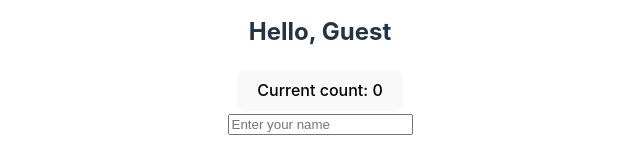
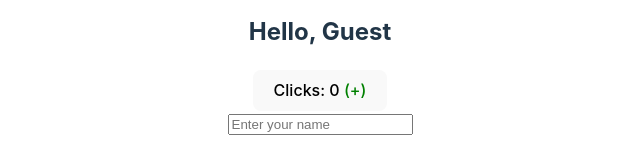
Before and after one commit to ErdniSamkhaev/trainVue, a Vue app in the folder task1/VueVite/: page / in a window 1280 px wide. Shown: the part 388-549 px from the top of the page, without its empty margins (320-960 px from the left). Built offline with nearby package versions, Linux system fonts and the light colour scheme.

Commit message:
работа со слотами

```diff
--- a/task1/VueVite/src/App.vue
+++ b/task1/VueVite/src/App.vue
@@ -2,8 +2,12 @@
   <h1>Hello Vue and Vite</h1>
   <!-- Компонент Greeting -->
   <Greeting :name="userName || 'Guest'" />
-  <!-- Компонент ButtonCounter вместо старой кнопки -->
-  <ButtonCounter label="Current count" />
+  <!-- Компонент ButtonCounter  с именнованным слотом и слушателем -->
+  <ButtonCounter label="Clicks" @increment="handleIncrement">
+    <template #icon>
+      <span style="color: green">(+)</span>
+    </template>
+  </ButtonCounter>
 
   <form action="#">
     <input
@@ -25,6 +29,11 @@ import ButtonCounter from "./components/ButtonCounter.vue";
 
 // Реактивные переменные
 const userName = ref("");
+
+// Функция обработчик для события increment
+function handleIncrement(newCount) {
+  console.log("New count:", newCount);
+}
 </script>
 
 <style scoped></style>
--- a/task1/VueVite/src/components/ButtonCounter.vue
+++ b/task1/VueVite/src/components/ButtonCounter.vue
@@ -1,8 +1,13 @@
 <template>
-  <button @click="increment">{{ label }}: {{ count }}</button>
+  <button @click="handleClick">
+    {{ label }}: {{ count }}
+    <!-- Именнованный слот для кастомного компонента -->
+    <slot name="icon"></slot>
+  </button>
 </template>
 
 <script setup>
+// Импорты
 import { ref } from "vue";
 
 // Пропс label
@@ -13,11 +18,16 @@ const props = defineProps({
   },
 });
 
+// Определяем событие increment через defineEmits
+const emit = defineEmits(["increment"]);
 // Внутренний счетчик копмонента
 const count = ref(0);
 
-function increment() {
+// Функция обработки клика
+// увеличиваем счетчик и эмитим событие increment с текущим значением
+function handleClick() {
   count.value++;
+  emit("increment", count.value);
 }
 </script>
 
```
